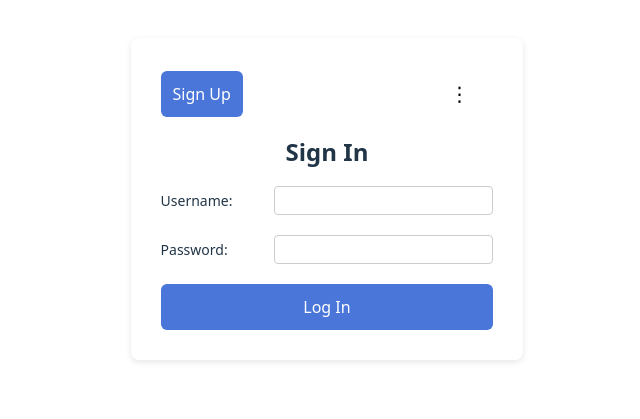
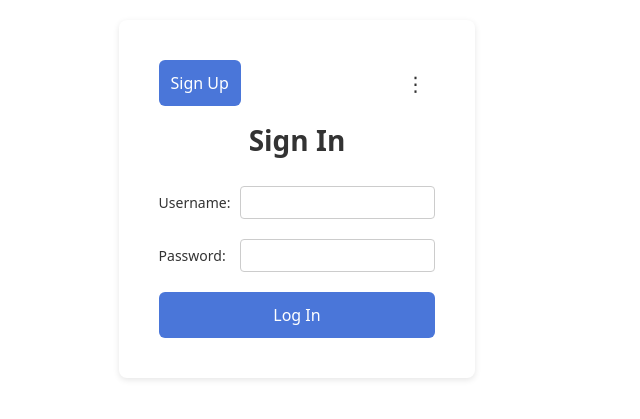
Before and after one commit to jialechen3/ulink, a React (Vite) app in the folder my-app/: page / in a window 1280 px wide. Shown: the part 201-620 px from the top of the page, without its empty margins (343-983 px from the left). Built offline with nearby package versions, Linux system fonts and the light colour scheme.

Commit message:
Fixed text not display in dark mode: Added dark mode color fonts in App.css

```diff
--- a/my-app/src/App.css
+++ b/my-app/src/App.css
@@ -41,6 +41,7 @@
   color: #888;
 }
 
+/* Light mode styles (default) */
 .register-container {
   background: white;
   padding: 40px;
@@ -49,12 +50,14 @@
   border-radius: 8px;
   text-align: center;
   box-shadow: 0 2px 6px rgba(0,0,0,0.1);
+  color: #333;
 }
 
 .register-title {
   font-size: 28px;
   font-weight: bold;
   margin-bottom: 30px;
+  color: #333;
 }
 
 .register-form {
@@ -74,13 +77,26 @@
   margin-right: 10px;
   flex: 1;
   text-align: left;
+  color: #333;
 }
 
 .form-group input {
   flex: 2;
-  padding: 6px;
+  padding: 8px;
   border: 1px solid #ccc;
   border-radius: 4px;
+  background: white;
+  color: #333;
+}
+
+.form-group input:focus {
+  outline: none;
+  border-color: #4a76d9;
+}
+
+.form-group input:disabled {
+  background-color: #f5f5f5;
+  color: #999;
 }
 
 .signup-btn {
@@ -91,19 +107,17 @@
   border-radius: 6px;
   font-size: 16px;
   cursor: pointer;
+  transition: background-color 0.2s;
 }
 
-.signup-btn:hover {
+.signup-btn:hover:not(:disabled) {
   background-color: #3b63b3;
 }
 
-.register-container {
-  background: white;
-  padding: 30px;
-  max-width: 400px;
-  width: 100%;
-  border-radius: 8px;
-  box-shadow: 0 2px 6px rgba(0, 0, 0, 0.1);
+.signup-btn:disabled {
+  background-color: #cccccc;
+  cursor: not-allowed;
+  color: #666;
 }
 
 .register-header {
@@ -117,57 +131,22 @@
   border: none;
   font-size: 20px;
   cursor: pointer;
+  color: #333;
+  padding: 5px 10px;
+  border-radius: 4px;
+}
+
+.icon-btn:hover:not(:disabled) {
+  background-color: #f0f0f0;
+}
+
+.icon-btn:disabled {
+  color: #999;
+  cursor: not-allowed;
 }
 
 .spacer {
   flex: 1;
-}
-
-.register-title {
-  font-size: 24px;
-  font-weight: bold;
-  margin: 20px 0;
-  text-align: center;
-}
-
-.register-form {
-  display: flex;
-  flex-direction: column;
-  gap: 20px;
-}
-
-.form-group {
-  display: flex;
-  justify-content: space-between;
-  align-items: center;
-}
-
-.form-group label {
-  font-size: 14px;
-  flex: 1;
-  text-align: left;
-  margin-right: 10px;
-}
-
-.form-group input {
-  flex: 2;
-  padding: 6px;
-  border: 1px solid #ccc;
-  border-radius: 4px;
-}
-
-.signup-btn {
-  background-color: #4a76d9;
-  color: white;
-  padding: 12px;
-  border: none;
-  border-radius: 6px;
-  font-size: 16px;
-  cursor: pointer;
-}
-
-.signup-btn:hover {
-  background-color: #3b63b3;
 }
 
 .password-rules {
@@ -176,6 +155,7 @@
   padding-left: 0;
   margin: 10px 0 20px 0;
   text-align: left;
+  color: #666;
 }
 
 .password-rules li {
@@ -189,3 +169,79 @@
 .password-rules .invalid {
   color: red;
 }
+
+.error-text {
+  color: #d32f2f;
+  background-color: #ffebee;
+  border: 1px solid #ffcdd2;
+  padding: 10px;
+  border-radius: 4px;
+  margin: 10px 0;
+  font-size: 14px;
+}
+
+/* Dark mode styles */
+@media (prefers-color-scheme: dark) {
+  .register-container {
+    background: #1e1e1e;
+    color: #ffffff;
+    box-shadow: 0 2px 6px rgba(0,0,0,0.3);
+  }
+
+  .register-title {
+    color: #ffffff;
+  }
+
+  .form-group label {
+    color: #e0e0e0;
+  }
+
+  .form-group input {
+    background: #2d2d2d;
+    border: 1px solid #444;
+    color: #ffffff;
+  }
+
+  .form-group input:focus {
+    border-color: #4a76d9;
+  }
+
+  .form-group input:disabled {
+    background-color: #3a3a3a;
+    color: #888;
+  }
+
+  .icon-btn {
+    color: #ffffff;
+  }
+
+  .icon-btn:hover:not(:disabled) {
+    background-color: #333;
+  }
+
+  .icon-btn:disabled {
+    color: #666;
+  }
+
+  .password-rules {
+    color: #ccc;
+  }
+
+  .error-text {
+    color: #ff6b6b;
+    background-color: rgba(211, 47, 47, 0.1);
+    border: 1px solid rgba(211, 47, 47, 0.3);
+  }
+}
+
+/* Base dark mode for the entire app */
+@media (prefers-color-scheme: dark) {
+  body {
+    background-color: #121212;
+    color: #ffffff;
+  }
+
+  #root {
+    background-color: #121212;
+  }
+}
```
